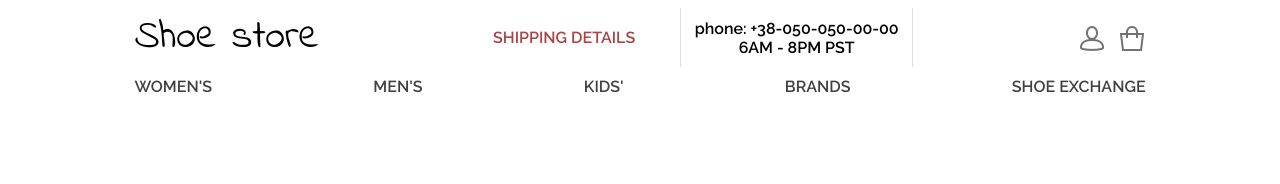
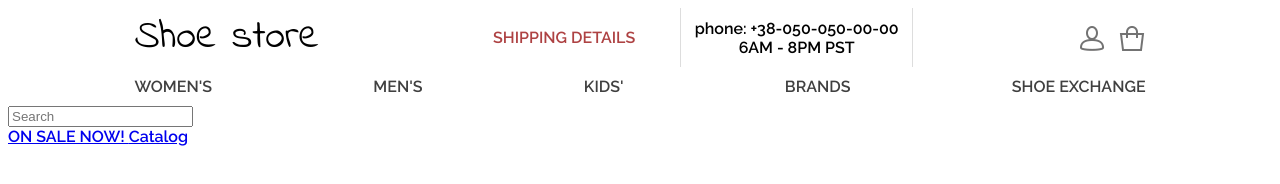
Before and after one commit to vladimirm85/SHOE-STORE, a plain HTML site: page index.html in a window 1280 px wide. Drawn offline with Linux system fonts and the light colour scheme.

Commit message:
search section added

```diff
--- a/index.html
+++ b/index.html
@@ -51,6 +51,19 @@
                 </li>
             </ul>
         </nav>
+        <div>
+            <div>
+                <input id="search" placeholder="Search">
+                <div>
+                    <a href="sale.html">
+                        ON SALE NOW!
+                    </a>
+                    <a href="catalog.html">
+                        Catalog
+                    </a>
+                </div>
+            </div>
+        </div>
     </header>
     <main>
     </main>
```
